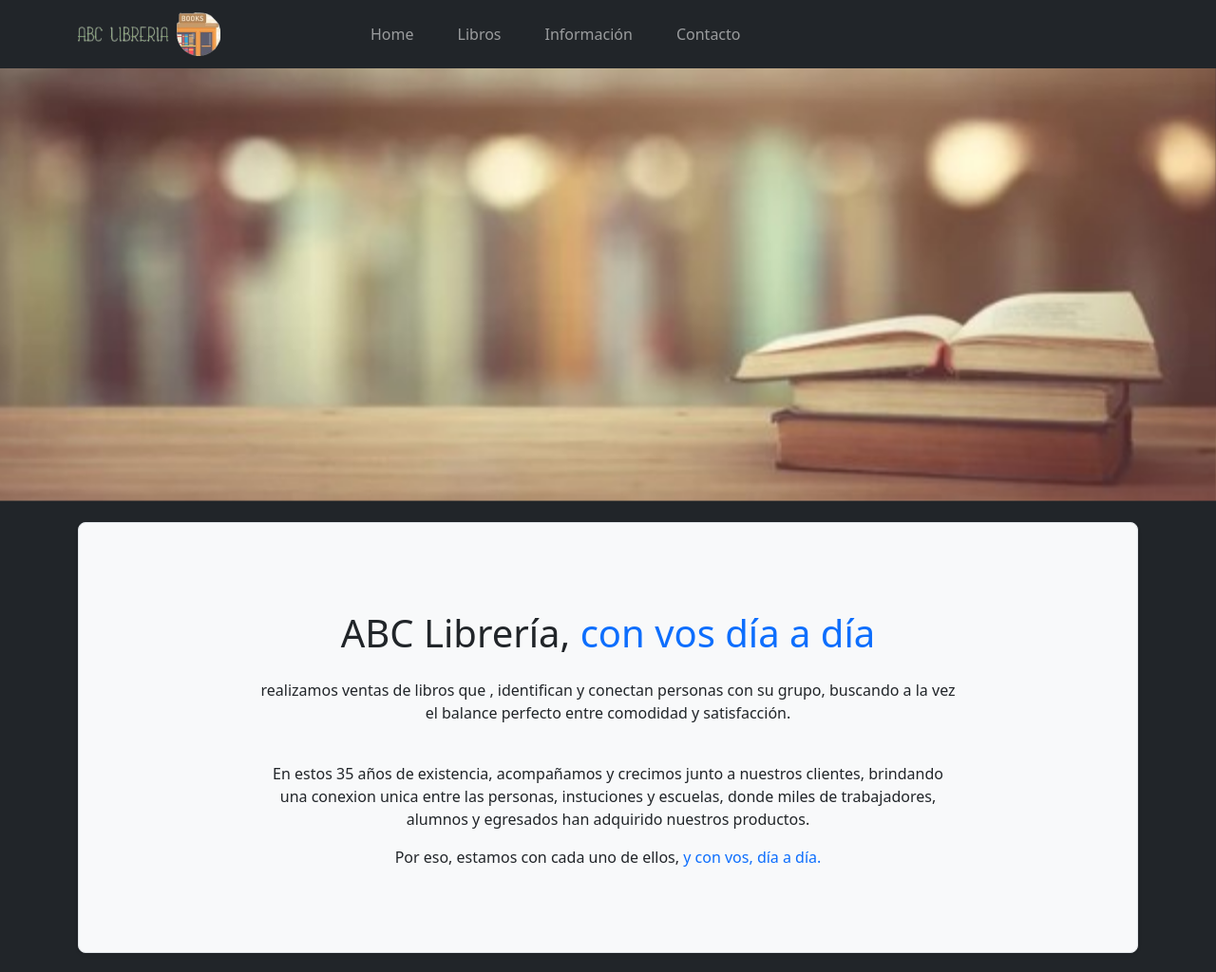
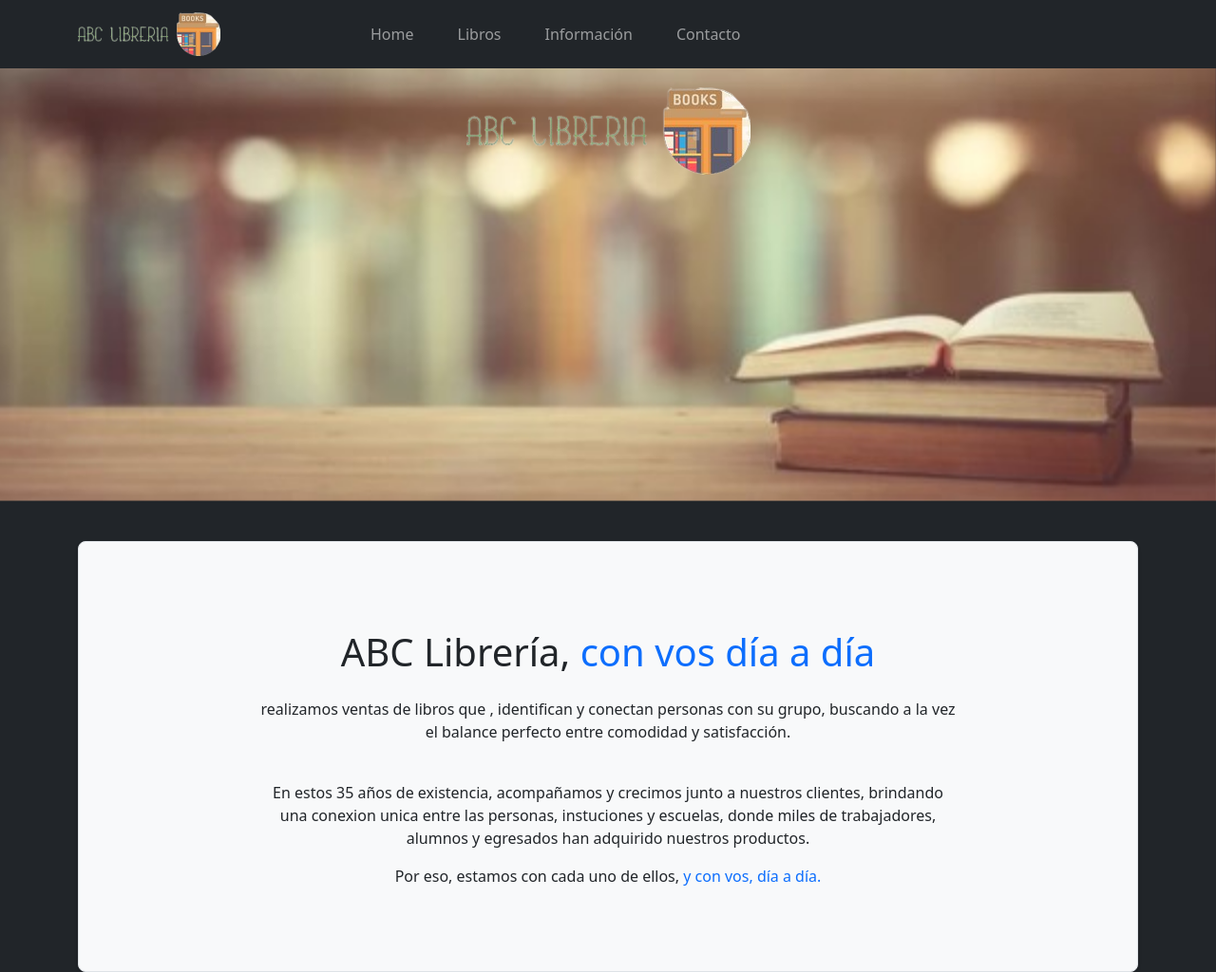
Before and after one commit to BrunoEchavarria/TP-ABC-Libreria, a plain HTML site: page informacion.html in a window 1280 px wide. Shown: the top 1024 px of the page at 95% size. Drawn offline with nearby package versions, Linux system fonts and the light colour scheme.

Commit message:
Logo en seccion iformacion

```diff
--- a/informacion.html
+++ b/informacion.html
@@ -42,11 +42,11 @@
   <section class="pb-5 mb-2 mb-md-4 mb-lg-5">
     <div class="jarallax" data-jarallax="" data-speed="0.4">
 
-      <div class="d-none d-xxl-block" style="height: 500px;"></div>
-      <div class="d-none d-xl-block d-xxl-none" style="height: 550px;"></div>
-      <div class="d-none d-lg-block d-xl-none" style="height: 400px;"></div>
-      <div class="d-none d-md-block d-lg-none" style="height: 300px;"></div>
-      <div class="d-md-none" style="height: 250px;"></div>
+      <div class="d-none d-xxl-block" style="height: 500px;"><img class="d-flex flex-column align-self-center" style="margin: auto; margin-top: 20px;" src="img/logo-removebg-preview.png" alt=""></div>
+      <div class="d-none d-xl-block d-xxl-none" style="height: 550px;"><img class="d-flex flex-column align-self-center" style="margin: auto; margin-top: 20px;" src="img/logo-removebg-preview.png" alt=""></div>
+      <div class="d-none d-lg-block d-xl-none" style="height: 400px;"><img class="d-flex flex-column align-self-center" style="margin: auto; margin-top: 20px;" src="img/logo-removebg-preview.png" alt=""></div>
+      <div class="d-none d-md-block d-lg-none" style="height: 300px;"><img class="d-flex flex-column align-self-center" style="margin: auto; margin-top: 20px;" src="img/logo-removebg-preview.png" alt=""></div>
+      <div class="d-md-none" style="height: 250px;"><img class="d-flex flex-column align-self-center" style="margin: auto; margin-top: 20px;" src="img/logo-removebg-preview.png" alt=""></div>
       <div id="jarallax-container-0"
         style="position: absolute; top: 0px; left: 0px; width: 100%; height: 100%; overflow: hidden; z-index: -100; clip-path: polygon(0px 0px, 100% 0px, 100% 100%, 0px 100%);">
         <div class="jarallax-img"
```
